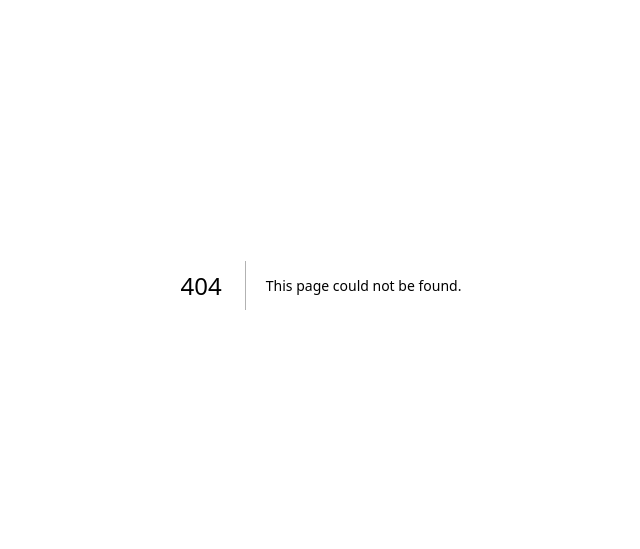
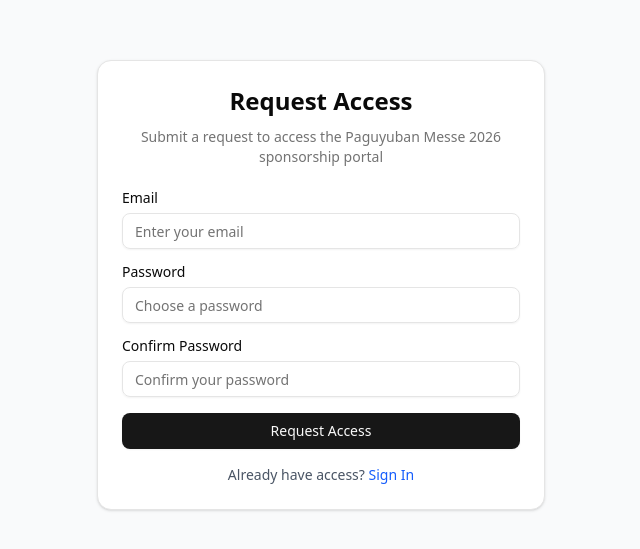
Before and after one commit to eridhobffry/paguyuban-next, a Next.js app: page /request-access in a window 1280 px wide. Before the commit this address had no page. Shown: the part 115-664 px from the top of the page, without its empty margins (319-959 px from the left). Built offline with nearby package versions, Linux system fonts and the light colour scheme.

Commit message:
Add login and request access pages with form handling for user authentication. Implemented state management for email, password, and error handling, enhancing user experience for accessing the Paguyuban Messe 2026 sponsorship portal.

```diff
--- /dev/null
+++ b/src/app/handler/[...stack]/page.tsx
@@ -0,0 +1,6 @@
+import { StackHandler } from "@stackframe/stack";
+import { stackServerApp } from "../../../stack";
+
+export default function Handler(props: unknown) {
+  return <StackHandler fullPage app={stackServerApp} routeProps={props} />;
+}
--- /dev/null
+++ b/src/app/login/page.tsx
@@ -0,0 +1,112 @@
+"use client";
+
+import { useState } from "react";
+import { useRouter } from "next/navigation";
+import { Button } from "@/components/ui/button";
+import { Input } from "@/components/ui/input";
+import { Label } from "@/components/ui/label";
+import {
+  Card,
+  CardContent,
+  CardDescription,
+  CardHeader,
+  CardTitle,
+} from "@/components/ui/card";
+import Link from "next/link";
+
+export default function LoginPage() {
+  const [email, setEmail] = useState("");
+  const [password, setPassword] = useState("");
+  const [loading, setLoading] = useState(false);
+  const [error, setError] = useState("");
+  const router = useRouter();
+
+  const handleSubmit = async (e: React.FormEvent) => {
+    e.preventDefault();
+    setLoading(true);
+    setError("");
+
+    try {
+      const response = await fetch("/api/auth/login", {
+        method: "POST",
+        headers: {
+          "Content-Type": "application/json",
+        },
+        body: JSON.stringify({ email, password }),
+      });
+
+      const data = await response.json();
+
+      if (response.ok) {
+        // Small delay to ensure cookie is set, then redirect
+        setTimeout(() => {
+          window.location.href = "/";
+        }, 100);
+      } else {
+        setError(data.error || "Login failed");
+      }
+    } catch (error) {
+      setError("An error occurred. Please try again.");
+    } finally {
+      setLoading(false);
+    }
+  };
+
+  return (
+    <div className="min-h-screen flex items-center justify-center bg-gray-50 dark:bg-gray-900">
+      <Card className="w-full max-w-md">
+        <CardHeader className="space-y-1">
+          <CardTitle className="text-2xl text-center">
+            Paguyuban Messe 2026
+          </CardTitle>
+          <CardDescription className="text-center">
+            Enter your credentials to access the sponsorship portal
+          </CardDescription>
+        </CardHeader>
+        <CardContent>
+          <form onSubmit={handleSubmit} className="space-y-4">
+            <div className="space-y-2">
+              <Label htmlFor="email">Email</Label>
+              <Input
+                id="email"
+                type="email"
+                placeholder="Enter your email"
+                value={email}
+                onChange={(e) => setEmail(e.target.value)}
+                required
+              />
+            </div>
+            <div className="space-y-2">
+              <Label htmlFor="password">Password</Label>
+              <Input
+                id="password"
+                type="password"
+                placeholder="Enter your password"
+                value={password}
+                onChange={(e) => setPassword(e.target.value)}
+                required
+              />
+            </div>
+            {error && (
+              <div className="text-red-500 text-sm text-center">{error}</div>
+            )}
+            <Button type="submit" className="w-full" disabled={loading}>
+              {loading ? "Signing in..." : "Sign In"}
+            </Button>
+          </form>
+          <div className="mt-4 text-center">
+            <p className="text-sm text-gray-600 dark:text-gray-400">
+              Don&apos;t have access?{" "}
+              <Link
+                href="/request-access"
+                className="text-blue-600 hover:underline"
+              >
+                Request Access
+              </Link>
+            </p>
+          </div>
+        </CardContent>
+      </Card>
+    </div>
+  );
+}
--- /dev/null
+++ b/src/app/request-access/page.tsx
@@ -0,0 +1,157 @@
+"use client";
+
+import { useState } from "react";
+import { Button } from "@/components/ui/button";
+import { Input } from "@/components/ui/input";
+import { Label } from "@/components/ui/label";
+import {
+  Card,
+  CardContent,
+  CardDescription,
+  CardHeader,
+  CardTitle,
+} from "@/components/ui/card";
+import Link from "next/link";
+
+export default function RequestAccessPage() {
+  const [email, setEmail] = useState("");
+  const [password, setPassword] = useState("");
+  const [confirmPassword, setConfirmPassword] = useState("");
+  const [loading, setLoading] = useState(false);
+  const [success, setSuccess] = useState(false);
+  const [error, setError] = useState("");
+
+  const handleSubmit = async (e: React.FormEvent) => {
+    e.preventDefault();
+    setLoading(true);
+    setError("");
+
+    if (password !== confirmPassword) {
+      setError("Passwords do not match");
+      setLoading(false);
+      return;
+    }
+
+    if (password.length < 6) {
+      setError("Password must be at least 6 characters long");
+      setLoading(false);
+      return;
+    }
+
+    try {
+      const response = await fetch("/api/auth/request-access", {
+        method: "POST",
+        headers: {
+          "Content-Type": "application/json",
+        },
+        body: JSON.stringify({ email, password }),
+      });
+
+      const data = await response.json();
+
+      if (response.ok) {
+        setSuccess(true);
+        setEmail("");
+        setPassword("");
+        setConfirmPassword("");
+      } else {
+        setError(data.error || "Request failed");
+      }
+    } catch (error) {
+      setError("An error occurred. Please try again.");
+    } finally {
+      setLoading(false);
+    }
+  };
+
+  if (success) {
+    return (
+      <div className="min-h-screen flex items-center justify-center bg-gray-50 dark:bg-gray-900">
+        <Card className="w-full max-w-md">
+          <CardHeader className="space-y-1">
+            <CardTitle className="text-2xl text-center text-green-600">
+              Request Submitted
+            </CardTitle>
+            <CardDescription className="text-center">
+              Your access request has been submitted successfully
+            </CardDescription>
+          </CardHeader>
+          <CardContent className="text-center space-y-4">
+            <p className="text-sm text-gray-600 dark:text-gray-400">
+              Your request is pending approval. You will be notified once an
+              administrator reviews your request.
+            </p>
+            <Link href="/login">
+              <Button className="w-full">Back to Login</Button>
+            </Link>
+          </CardContent>
+        </Card>
+      </div>
+    );
+  }
+
+  return (
+    <div className="min-h-screen flex items-center justify-center bg-gray-50 dark:bg-gray-900">
+      <Card className="w-full max-w-md">
+        <CardHeader className="space-y-1">
+          <CardTitle className="text-2xl text-center">Request Access</CardTitle>
+          <CardDescription className="text-center">
+            Submit a request to access the Paguyuban Messe 2026 sponsorship
+            portal
+          </CardDescription>
+        </CardHeader>
+        <CardContent>
+          <form onSubmit={handleSubmit} className="space-y-4">
+            <div className="space-y-2">
+              <Label htmlFor="email">Email</Label>
+              <Input
+                id="email"
+                type="email"
+                placeholder="Enter your email"
+                value={email}
+                onChange={(e) => setEmail(e.target.value)}
+                required
+              />
+            </div>
+            <div className="space-y-2">
+              <Label htmlFor="password">Password</Label>
+              <Input
+                id="password"
+                type="password"
+                placeholder="Choose a password"
+                value={password}
+                onChange={(e) => setPassword(e.target.value)}
+                required
+              />
+            </div>
+            <div className="space-y-2">
+              <Label htmlFor="confirmPassword">Confirm Password</Label>
+              <Input
+                id="confirmPassword"
+                type="password"
+                placeholder="Confirm your password"
+                value={confirmPassword}
+                onChange={(e) => setConfirmPassword(e.target.value)}
+                required
+              />
+            </div>
+            {error && (
+              <div className="text-red-500 text-sm text-center">{error}</div>
+            )}
+            <Button type="submit" className="w-full" disabled={loading}>
+              {loading ? "Submitting Request..." : "Request Access"}
+            </Button>
+          </form>
+          <div className="mt-4 text-center">
+            <p className="text-sm text-gray-600 dark:text-gray-400">
+              Already have access?{" "}
+              <Link href="/login" className="text-blue-600 hover:underline">
+                Sign In
+              </Link>
+            </p>
+          </div>
+        </CardContent>
+      </Card>
+    </div>
+  );
+}
```
